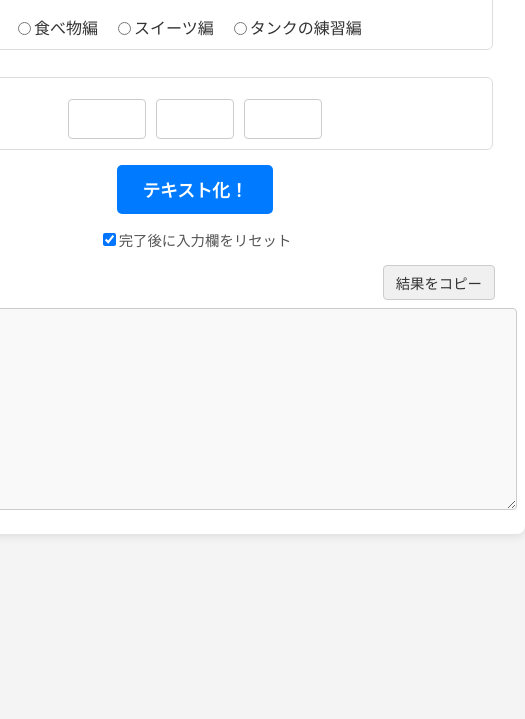
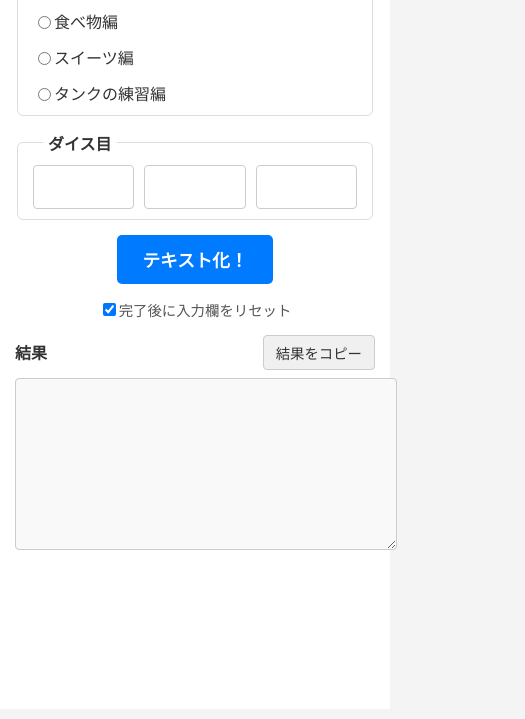
Before and after one commit to Tank-x3/Master-make-me-some-coffee, a plain HTML site: page index.html in a window 390 px wide. Shown: the part 165-884 px from the top of the page, 525 px wide, since content can reach past the window. Drawn offline with Linux system fonts and the light colour scheme.

Commit message:
スマホ縦対応（仮）

```diff
--- a/style.css
+++ b/style.css
@@ -3,7 +3,7 @@ body {
     background-color: #f4f4f4;
     color: #333;
     margin: 0;
-    padding: 20px;
+    padding: 10px; /* スマホ用に少しパディングを調整 */
     display: flex;
     justify-content: center;
     align-items: flex-start;
@@ -12,8 +12,7 @@ body {
 
 .container {
     width: 100%;
-    /* フィードバック反映: 最小幅と最大幅を調整 */
-    min-width: 600px;
+    /* min-widthは削除し、max-widthのみに */
     max-width: 640px;
     background-color: #fff;
     padding: 20px 30px;
@@ -45,6 +44,7 @@ header h1 {
     display: flex;
     flex-wrap: wrap;
     gap: 15px;
+    justify-content: center; /* PCでは中央寄せ */
 }
 
 .radio-group label {
@@ -89,7 +89,6 @@ header h1 {
     background-color: #0056b3;
 }
 
-/* フィードバック反映: リセットオプションのスタイルを追加 */
 .options-area {
     text-align: center;
     margin-bottom: 15px;
@@ -133,7 +132,6 @@ header h1 {
 
 #result-text {
     width: 100%;
-    /* フィードバック反映: 高さを調整 */
     height: 180px;
     padding: 10px;
     border: 1px solid #ccc;
@@ -142,3 +140,34 @@ header h1 {
     font-size: 1.1em;
     resize: vertical;
 }
+
+/* --- ★★★ レスポンシブ対応 (ここから下を追加) ★★★ --- */
+@media (max-width: 600px) {
+    body {
+        padding: 0;
+    }
+    .container {
+        padding: 15px;
+        border-radius: 0;
+        box-shadow: none;
+        min-height: 100vh;
+    }
+    header h1 {
+        font-size: 1.2em; /* タイトルを少し小さく */
+    }
+    .radio-group {
+        flex-direction: column; /* 縦並びにする */
+        align-items: flex-start; /* 左揃えにする */
+        gap: 12px;
+    }
+    .input-group {
+        justify-content: space-around; /* 均等配置 */
+    }
+    .dice-input {
+        width: 28%; /* 画面幅に応じた割合で指定 */
+        padding: 10px 5px;
+    }
+    #result-text {
+        height: 150px; /* 高さを少し調整 */
+    }
+}
```
